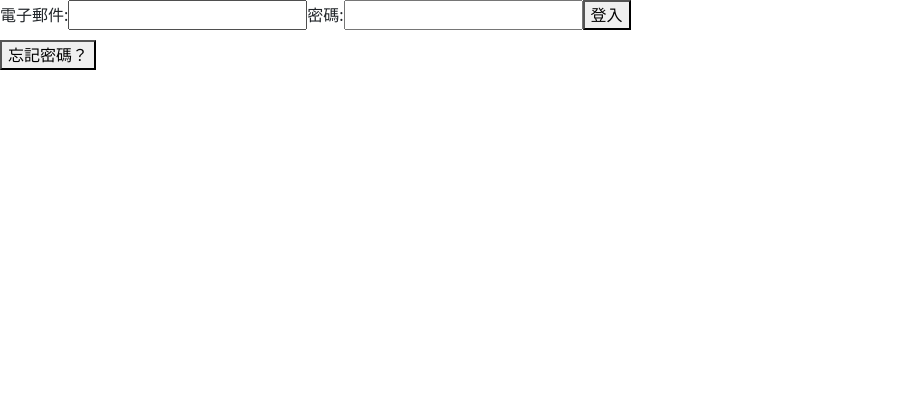
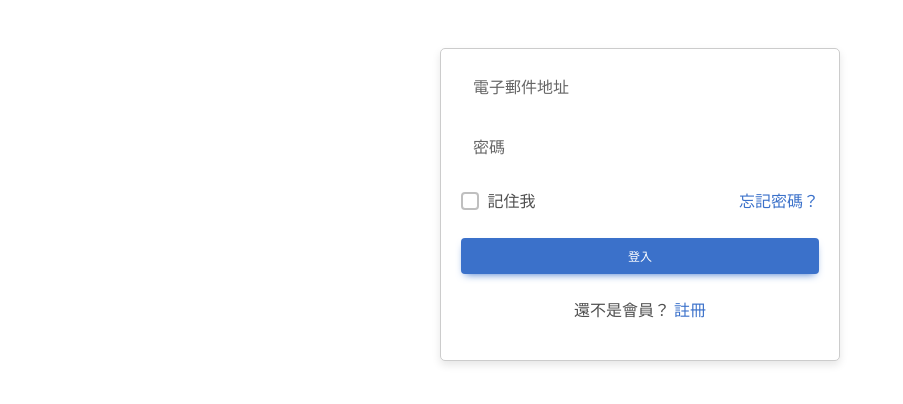
Before and after one commit to richardrrrrr/todolist-frontend, a React (Create React App) app: page / in a window 1280 px wide. Shown: the top 404 px of the page, without its empty margins (0-903 px from the left). Built offline with nearby package versions, Linux system fonts and the light colour scheme.

Commit message:
Login Bootstrap

```diff
--- a/package.json
+++ b/package.json
@@ -6,6 +6,7 @@
     "@testing-library/jest-dom": "^5.17.0",
     "@testing-library/react": "^13.4.0",
     "@testing-library/user-event": "^13.5.0",
+    "mdb-ui-kit": "^7.3.1",
     "react": "^18.3.1",
     "react-dom": "^18.3.1",
     "react-scripts": "5.0.1",
--- /dev/null
+++ b/src/Login.css
@@ -0,0 +1,18 @@
+.login-container {
+  max-width: 400px;
+  margin: auto;
+  padding: 20px;
+  border: 1px solid #ccc;
+  border-radius: 5px;
+  background-color: #fff;
+  box-shadow: 0 4px 8px rgba(0, 0, 0, 0.1);
+}
+
+.form-control,
+.form-check-input {
+  margin-bottom: 10px;
+}
+
+.btn-primary {
+  width: 100%;
+}
--- a/src/Login.js
+++ b/src/Login.js
@@ -1,41 +1,79 @@
 import React, { useState } from "react";
+import "./Login.css";
+import ForgotPassword from "./ForgotPassword";
+
 function Login() {
   const [email, setEmail] = useState("");
   const [password, setPassword] = useState("");
 
   const handleSubmit = (event) => {
     event.preventDefault();
-    // 在這裡添加登入邏輯
+    // 添加登入邏輯
   };
 
-  const handleForgotPassword = () => {
-    // 在這裡添加忘記密碼的邏輯，導向另一個頁面
-    console.log("忘記密碼功能尚未實現");
-  };
   return (
-    <div>
-      <form onSubmit={handleSubmit}>
-        <label>
-          電子郵件:
+    <div className="container mt-5">
+      <form onSubmit={handleSubmit} className="login-container">
+        {/* Email input */}
+        <div className="form-outline mb-4">
           <input
             type="email"
+            id="form2Example1"
+            className="form-control"
             value={email}
             onChange={(e) => setEmail(e.target.value)}
           />
-        </label>
-        <label>
-          密碼:
+          <label className="form-label" htmlFor="form2Example1">
+            電子郵件地址
+          </label>
+        </div>
+
+        {/* Password input */}
+        <div className="form-outline mb-4">
           <input
             type="password"
+            id="form2Example2"
+            className="form-control"
             value={password}
             onChange={(e) => setPassword(e.target.value)}
           />
-        </label>
-        <button type="submit">登入</button>
+          <label className="form-label" htmlFor="form2Example2">
+            密碼
+          </label>
+        </div>
+
+        {/* Checkbox and forgot password */}
+        <div className="form-check mb-4">
+          <input
+            className="form-check-input"
+            type="checkbox"
+            value=""
+            id="form2Example31"
+          />
+          <label className="form-check-label" htmlFor="form2Example31">
+            記住我
+          </label>
+          <a
+            href="#!"
+            onClick={() => alert("忘記密碼功能尚未實現")}
+            className="float-end"
+          >
+            忘記密碼？
+          </a>
+        </div>
+
+        {/* Submit button */}
+        <button type="submit" className="btn btn-primary mb-4">
+          登入
+        </button>
+
+        {/* Register link */}
+        <div className="text-center">
+          <p>
+            還不是會員？ <a href="#!">註冊</a>
+          </p>
+        </div>
       </form>
-      <button onClick={handleForgotPassword} style={{ marginTop: "10px" }}>
-        忘記密碼？
-      </button>
     </div>
   );
 }
--- a/src/index.js
+++ b/src/index.js
@@ -4,6 +4,7 @@ import "./index.css";
 import App from "./App";
 import reportWebVitals from "./reportWebVitals";
 import "bootstrap/dist/css/bootstrap.min.css";
+import "mdb-ui-kit/css/mdb.min.css";
 
 const root = ReactDOM.createRoot(document.getElementById("root"));
 root.render(
```
Also changed, not shown: src/ForgotPassword.js (added), 1 other file (tests, documents, lock files or other folders).
